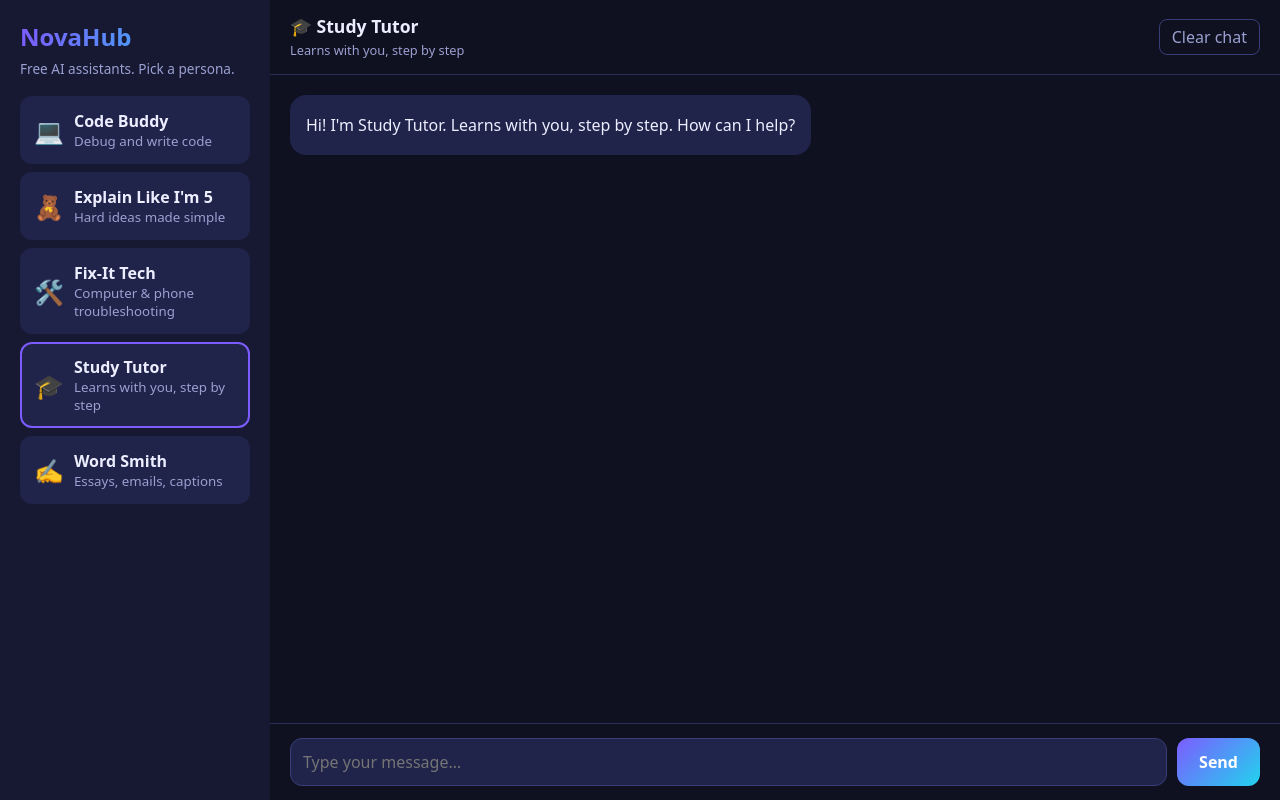
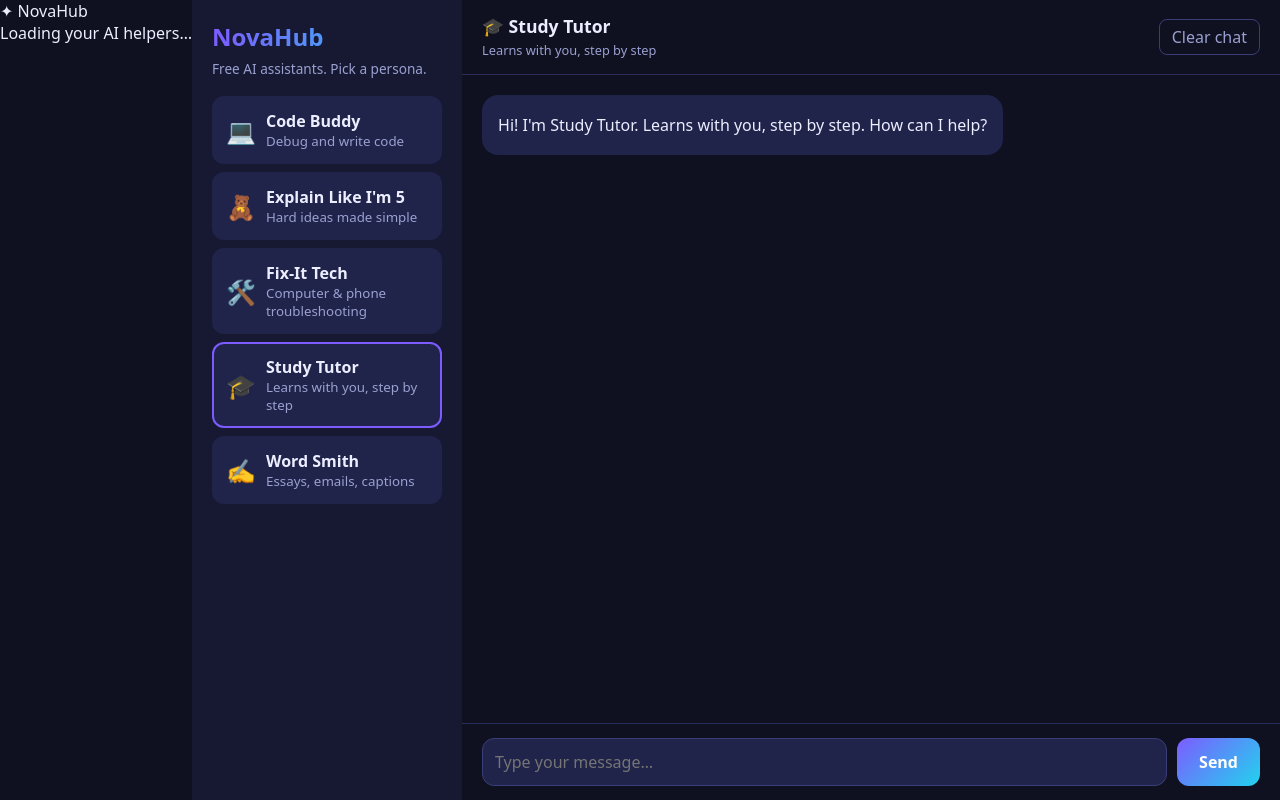
Before and after one commit to sollanoa92-hue/novahub, a Flask app: page / in a window 1280 px wide. Run offline with Flask 3, Linux system fonts and the light colour scheme; some libraries are stand-ins or nearby versions.

Commit message:
Add loading animation and text to index.html
Added a loading animation and text to the index page.

```diff
--- a/templates/index.html
+++ b/templates/index.html
@@ -7,6 +7,12 @@
 <link rel="stylesheet" href="{{ url_for('static', filename='style.css') }}">
 </head>
 <body>
+  <div id="loader">
+  <div class="ring"></div>
+  <div class="logo">&#10022; NovaHub</div>
+  <p id="loadtext">Loading your AI helpers…</p>
+  <div class="bar"><span></span></div>
+</div>
 <aside id="side">
   <div class="brand">NovaHub</div>
   <p class="sub">Free AI assistants. Pick a persona.</p>
```
